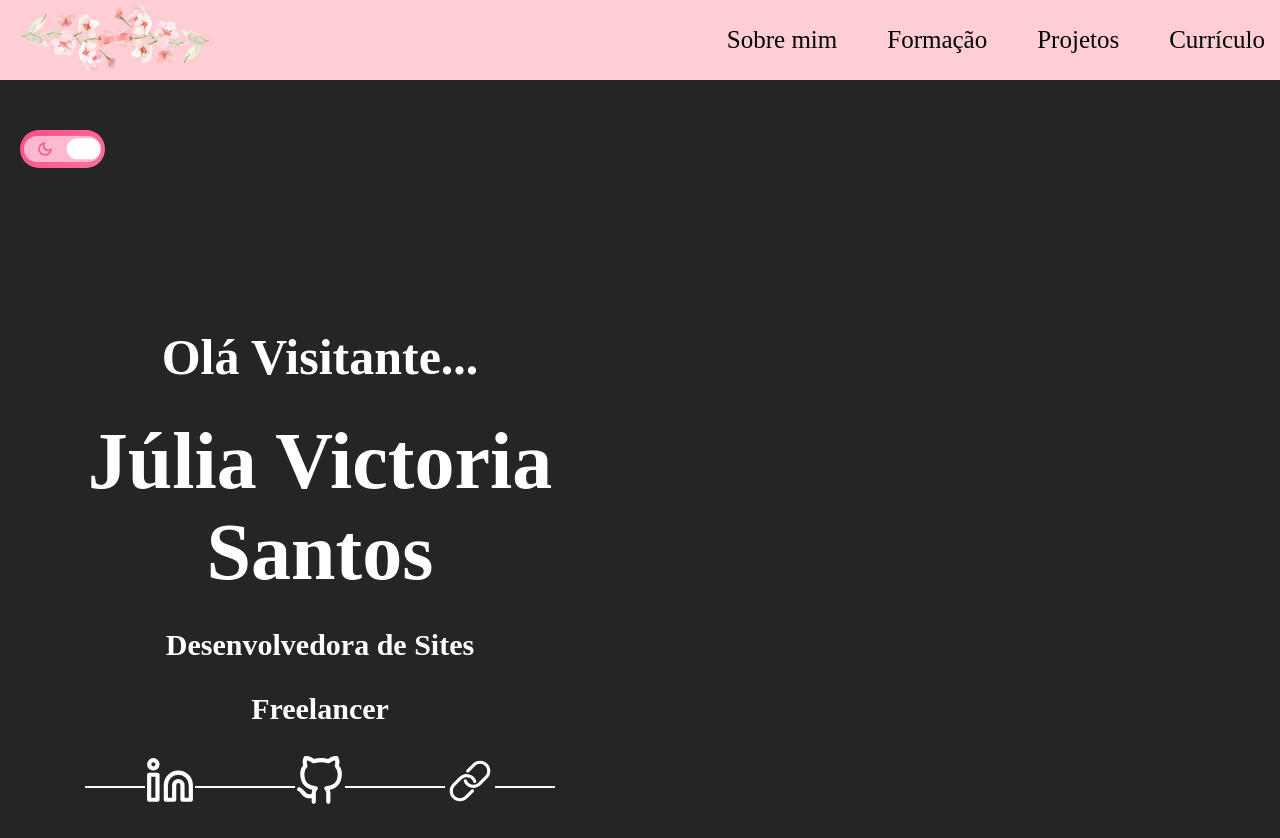
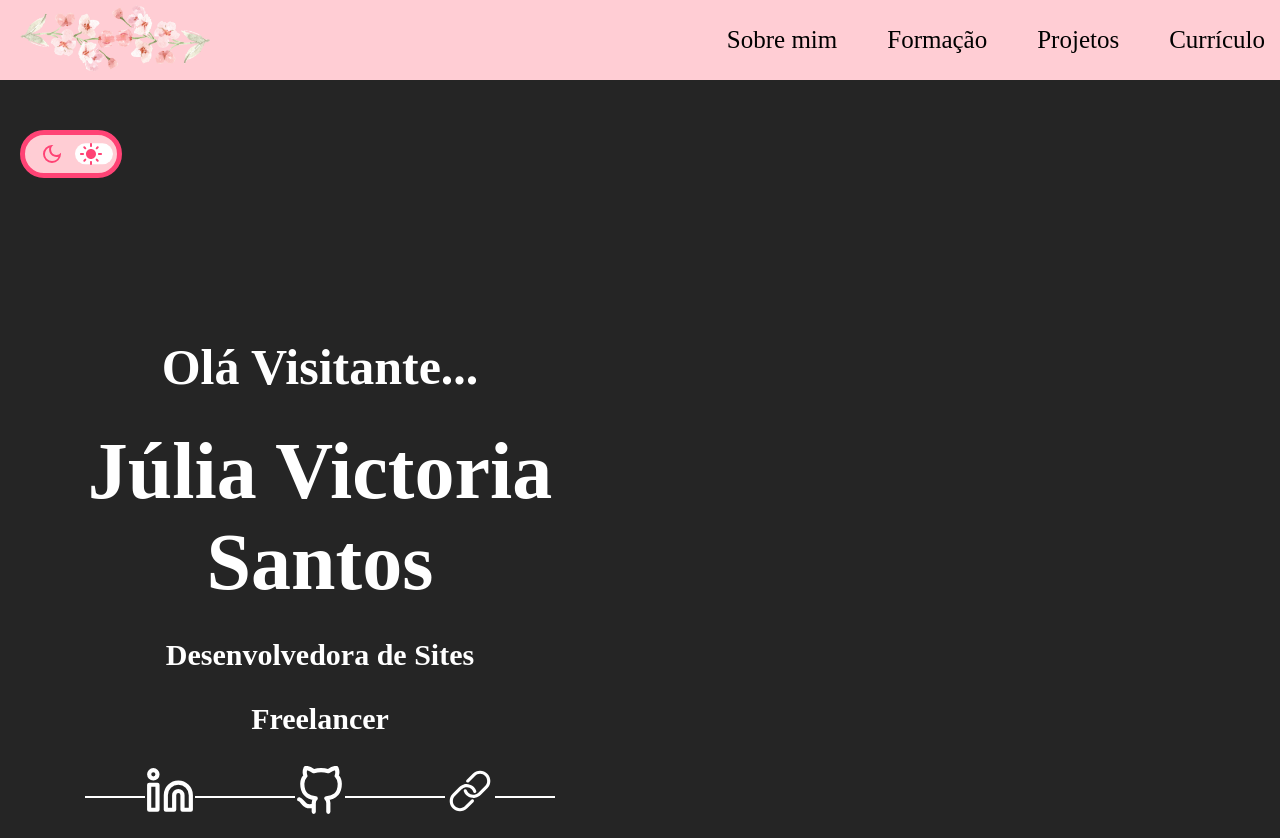
Before and after one commit to jsvictorias/portfolio, a React (Create React App) app: page / in a window 1280 px wide. Built offline with nearby package versions, Linux system fonts and the light colour scheme; a web font is replaced by a local one.

Commit message:
fix: estilos de cores para os temas claro e escuro

```diff
--- a/public/external/main.css
+++ b/public/external/main.css
@@ -6,16 +6,21 @@
   box-sizing: border-box;
 }
 
-:root {
-  --dark-color: #252525;
+:root[data-theme='light'] {
+  --bg-color: #eeeeee;
 }
+
+:root[data-theme='dark'] {
+  --bg-color: #252525;
+}
+
 
 body {
   display: flex;
   align-items: flex-end;
   justify-content: center;
   min-height: 100vh;
-  background-color: var(--dark-color);
+  background-color: var(--bg-color);
   overflow: hidden;
   perspective: 1000px;
 }
--- a/public/external/main.js
+++ b/public/external/main.js
@@ -1,3 +1,16 @@
-onload = () =>{
+onload = () => {
     document.body.classList.remove("container");
+
+    const savedTheme = localStorage.getItem("theme") || "dark";
+    document.documentElement.setAttribute("data-theme", savedTheme);
 };
+
+window.addEventListener("message", (event) => {
+    if (!event.data || !event.data.theme) return;
+
+    const newTheme = event.data.theme;
+
+    document.documentElement.setAttribute("data-theme", newTheme);
+
+    localStorage.setItem("theme", newTheme);
+});
--- a/src/components/atoms/ThemeSwitch/style.css
+++ b/src/components/atoms/ThemeSwitch/style.css
@@ -4,30 +4,28 @@
   cursor: pointer;
   border-radius: 999px;
   padding: 0;
-  background: linear-gradient(135deg, #ff4f86, #ff6fa3);
+  background: var(--color-baby-pink);
+  border: var(--color-dark-pink) 0.5rem solid;
   display: inline-flex;
   align-items: center;
   justify-content: center;
 
-  /* 85 x 38 no desktop, mas responsivo com clamp */
-  width: clamp(60px, 8vw, 85px);
-  height: clamp(26px, 4.5vw, 38px);
+  width: clamp(80px, 8vw, 120px);
+  height: clamp(36px, 4.5vw, 48px);
 
-  /* para remover highlight feio em alguns browsers */
   outline: none;
 }
 
 .theme-switch:focus-visible {
-  box-shadow: 0 0 0 2px #ffffff55, 0 0 0 4px #ff4f86;
+  box-shadow: 0 0 0 2px var(--color-shadow-gray), 0 0 0 4px var(--color-dark-pink);
 }
 
-/* trilho interno */
 .theme-switch__inner {
   position: relative;
   width: 90%;
   height: 70%;
   border-radius: 999px;
-  background: #ffb9cf;
+  background: var(--color-baby-pink);
   display: flex;
   align-items: center;
   justify-content: space-between;
@@ -35,20 +33,18 @@
   overflow: hidden;
 }
 
-/* “bolinha” que se move */
 .theme-switch__thumb {
   position: absolute;
   top: 50%;
   transform: translateY(-50%);
   width: 45%;
   height: 80%;
-  border-radius: 999px;
-  background: #ffffff;
+  border-radius: 99.9rem;
+  background: var(--color-white);
   transition: transform 0.22s ease-out;
   z-index: 1;
 }
 
-/* posição para cada tema */
 .theme-switch--light .theme-switch__thumb {
   transform: translate(8%, -50%);
 }
@@ -57,36 +53,21 @@
   transform: translate(115%, -50%);
 }
 
-/* ícones */
 .theme-switch__icon {
   z-index: 2;
   flex: 1;
   display: flex;
   align-items: center;
   justify-content: center;
-
-  /* tamanho responde ao tamanho do botão */
-  font-size: clamp(1.4rem, 2.2vw, 1.8rem);
+  color: var(--color-dark-pink);
+  font-size: clamp(1.4rem, 2.2vw, 2.4rem);
 }
-
-/* reforça visual de qual está ativo */
 .theme-switch--light .theme-switch__icon--light {
-  color: #ff4f86;
+  color: var(--color-dark-pink);
 }
-
-.theme-switch--light .theme-switch__icon--dark {
-  color: #ffffffaa;
+.theme-switch--dark .theme-switch__icon--dark {
+  color: var(--color-dark-pink);
 }
-
-.theme-switch--dark .theme-switch__icon--dark {
-  color: #ff4f86;
-}
-
-.theme-switch--dark .theme-switch__icon--light {
-  color: #ffffffaa;
-}
-
-/* Para telas muito pequenas, aproxima um pouco os ícones */
 @media (max-width: 480px) {
   .theme-switch__inner {
     width: 92%;
--- a/src/components/atoms/description/styles.css
+++ b/src/components/atoms/description/styles.css
@@ -30,7 +30,7 @@
 }
 .icon {
     font-size: 5rem;
-    color: var(--color-white);
+    color: var(--text-color);
     position: relative;
 }
 .icon::before {
@@ -41,7 +41,7 @@
     transform: translateY(-50%);
     width: 6rem;
     height: 2px;
-    background: var(--color-white);
+    background: var(--text-color);
 }
 .icon::after {
     content: "";
@@ -51,7 +51,7 @@
     transform: translateY(-50%);
     width: 6rem;
     height: 2px;
-    background: var(--color-white);
+    background: var(--text-color);
 }
 @keyframes blinkCursor {
     0%, 49% {
--- a/src/context/ThemeContext.tsx
+++ b/src/context/ThemeContext.tsx
@@ -21,6 +21,16 @@ export const ThemeProvider: React.FC<{ children: React.ReactNode }> = ({ childre
     localStorage.setItem('theme', theme);
   }, [theme]);
 
+  useEffect(() => {
+    const iframe = document.querySelector("iframe");
+
+    iframe?.contentWindow?.postMessage(
+      { theme },
+      "*"
+    );
+  }, [theme]);
+
+
   const toggleTheme = () =>
     setTheme(prev => (prev === 'light' ? 'dark' : 'light'));
 
--- a/src/styles/colors.ts
+++ b/src/styles/colors.ts
@@ -9,6 +9,7 @@ const colors = `
     --color-black: #000;
     --color-bg-gray: #252525;
     --color-white: #fff;
+    --color-shadow-gray: #ffffff55;
   }
 `;
 
```
